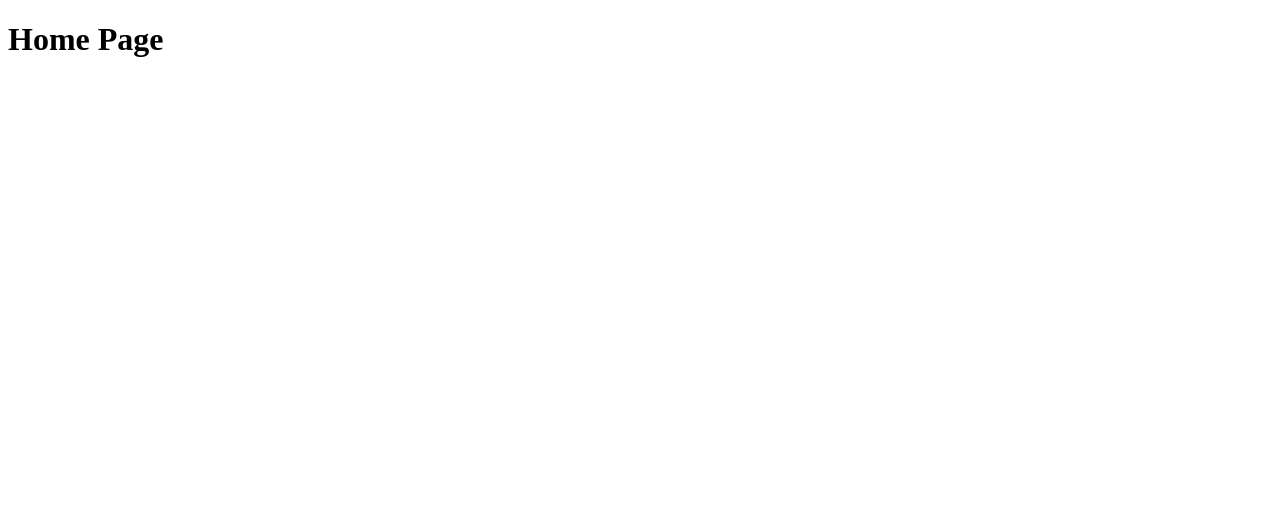
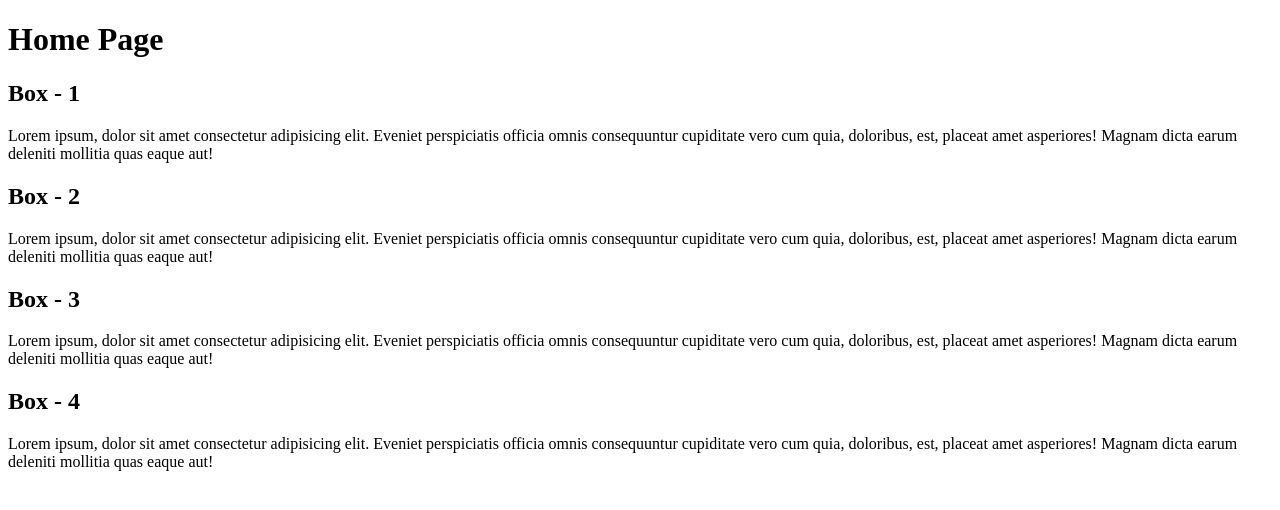
Before and after one commit to RizwanNaqvi1214/Project1, a plain HTML site: page index.html in a window 1280 px wide. Drawn offline with Linux system fonts and the light colour scheme.

Commit message:
Home page content added

```diff
--- a/index.html
+++ b/index.html
@@ -7,5 +7,23 @@
 </head>
 <body>
     <h1>Home Page</h1>
+    <div class="container">
+        <div class="box" id="b1">
+            <h2>Box - 1</h2>
+            <p>Lorem ipsum, dolor sit amet consectetur adipisicing elit. Eveniet perspiciatis officia omnis consequuntur cupiditate vero cum quia, doloribus, est, placeat amet asperiores! Magnam dicta earum deleniti mollitia quas eaque aut!</p>
+        </div>
+        <div class="box" id="b2">
+            <h2>Box - 2</h2>
+            <p>Lorem ipsum, dolor sit amet consectetur adipisicing elit. Eveniet perspiciatis officia omnis consequuntur cupiditate vero cum quia, doloribus, est, placeat amet asperiores! Magnam dicta earum deleniti mollitia quas eaque aut!</p>
+        </div>
+        <div class="box" id="b3">
+            <h2>Box - 3</h2>
+            <p>Lorem ipsum, dolor sit amet consectetur adipisicing elit. Eveniet perspiciatis officia omnis consequuntur cupiditate vero cum quia, doloribus, est, placeat amet asperiores! Magnam dicta earum deleniti mollitia quas eaque aut!</p>
+        </div>
+        <div class="box" id="b4">
+            <h2>Box - 4</h2>
+            <p>Lorem ipsum, dolor sit amet consectetur adipisicing elit. Eveniet perspiciatis officia omnis consequuntur cupiditate vero cum quia, doloribus, est, placeat amet asperiores! Magnam dicta earum deleniti mollitia quas eaque aut!</p>
+        </div>
+    </div>
 </body>
 </html>
```
